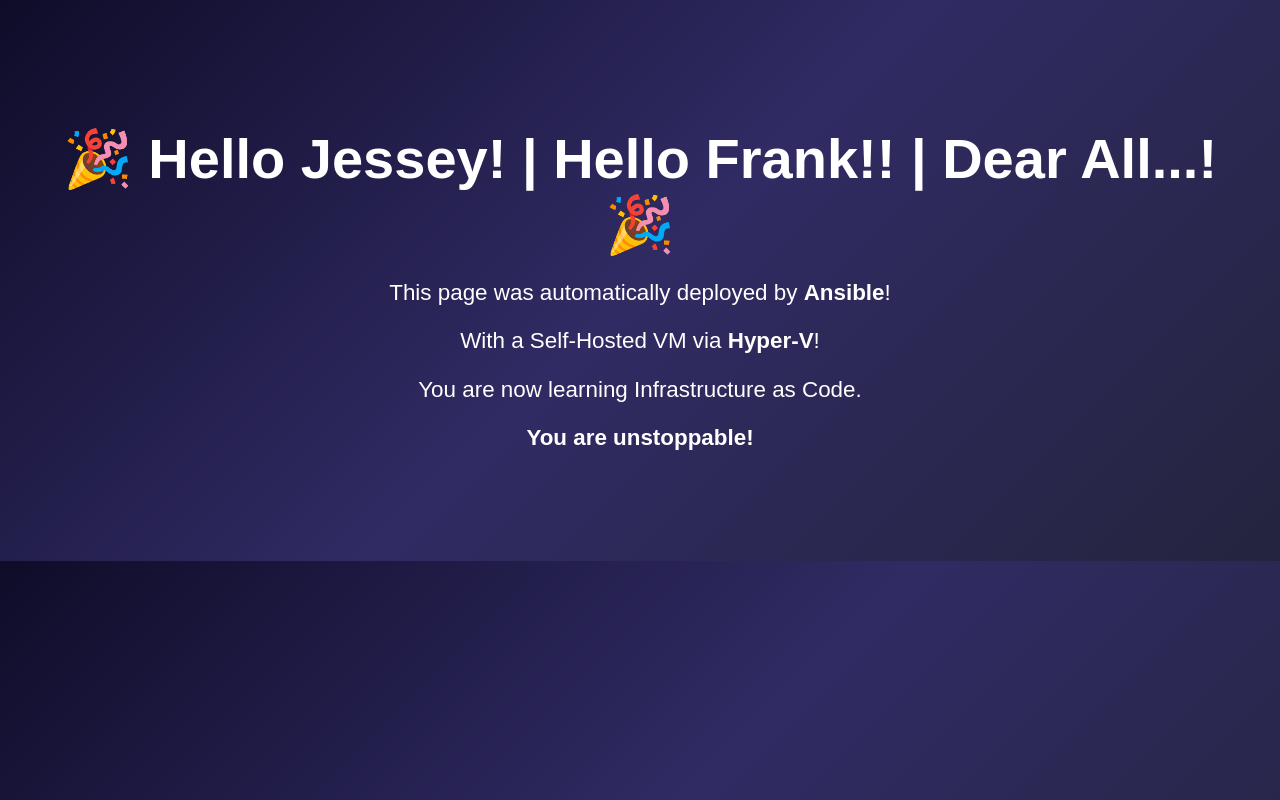
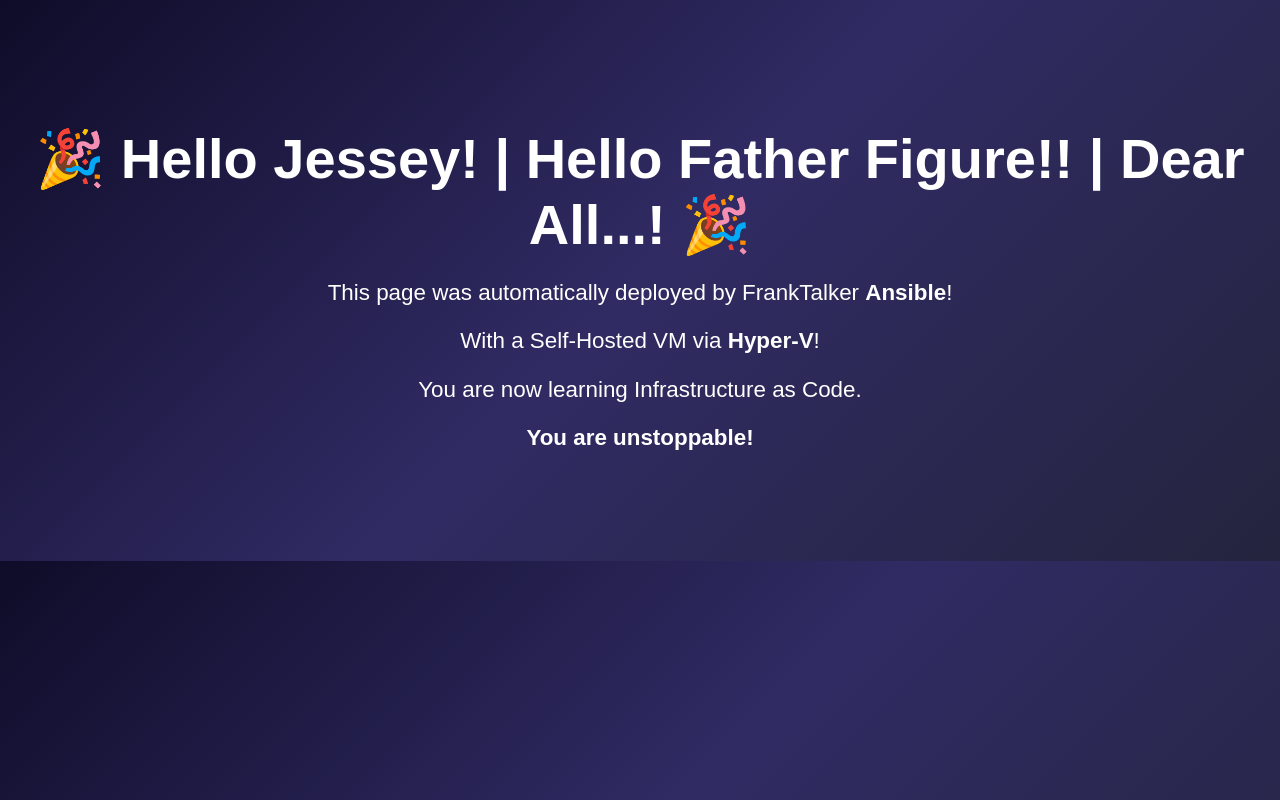
Before and after one commit to franknwosu/ansible-webserver, a plain HTML site: page index.html in a window 1280 px wide. Drawn offline with Linux system fonts and the light colour scheme.

Commit message:
editing-index.html

```diff
--- a/index.html
+++ b/index.html
@@ -17,8 +17,8 @@
     </style>
 </head>
 <body>
-    <h1>🎉 Hello Jessey! | Hello Frank!! | Dear All...! 🎉</h1>
-    <p>This page was automatically deployed by <strong>Ansible</strong>!</p>
+    <h1>🎉 Hello Jessey! | Hello Father Figure!! | Dear All...! 🎉</h1>
+    <p>This page was automatically deployed by FrankTalker <strong>Ansible</strong>!</p>
     <p>With a Self-Hosted VM via <strong>Hyper-V</strong>!</p>
     <p>You are now learning Infrastructure as Code.</p>
     <p><strong>You are unstoppable!</strong></p>
```
